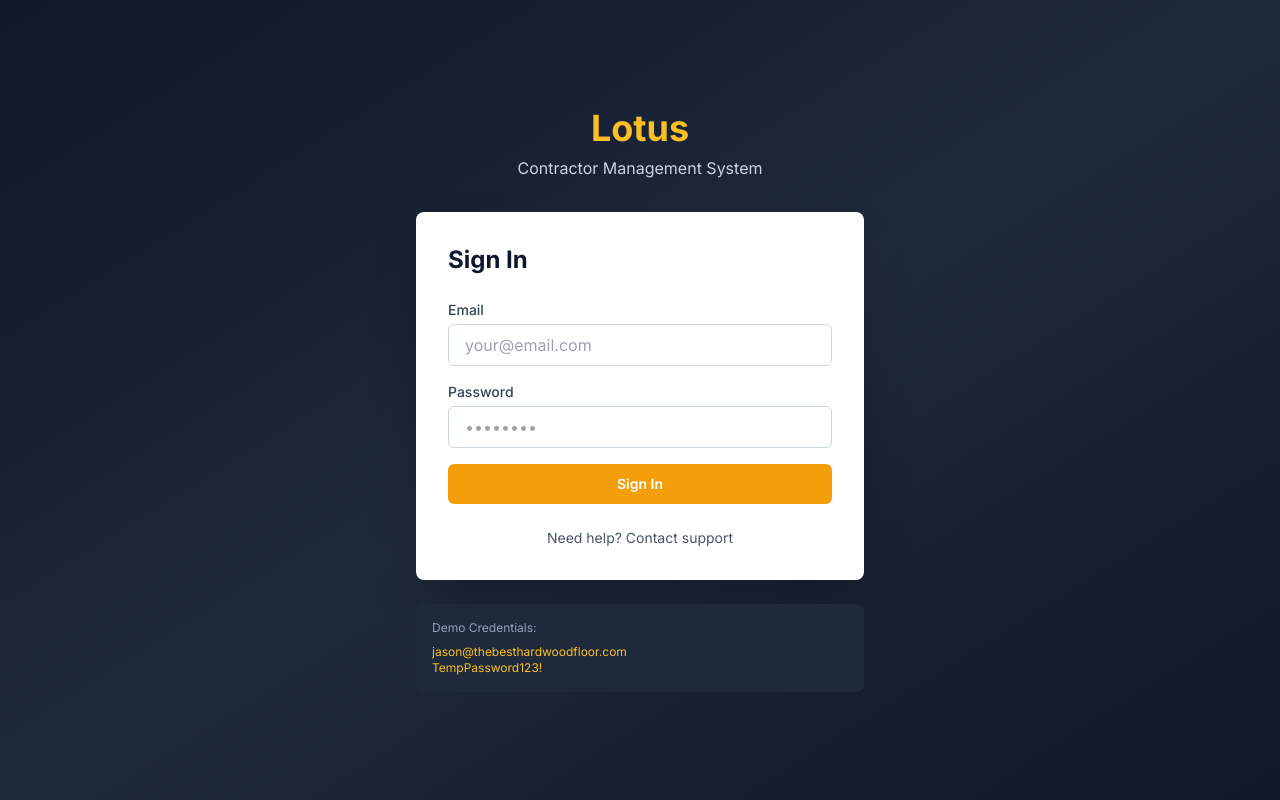
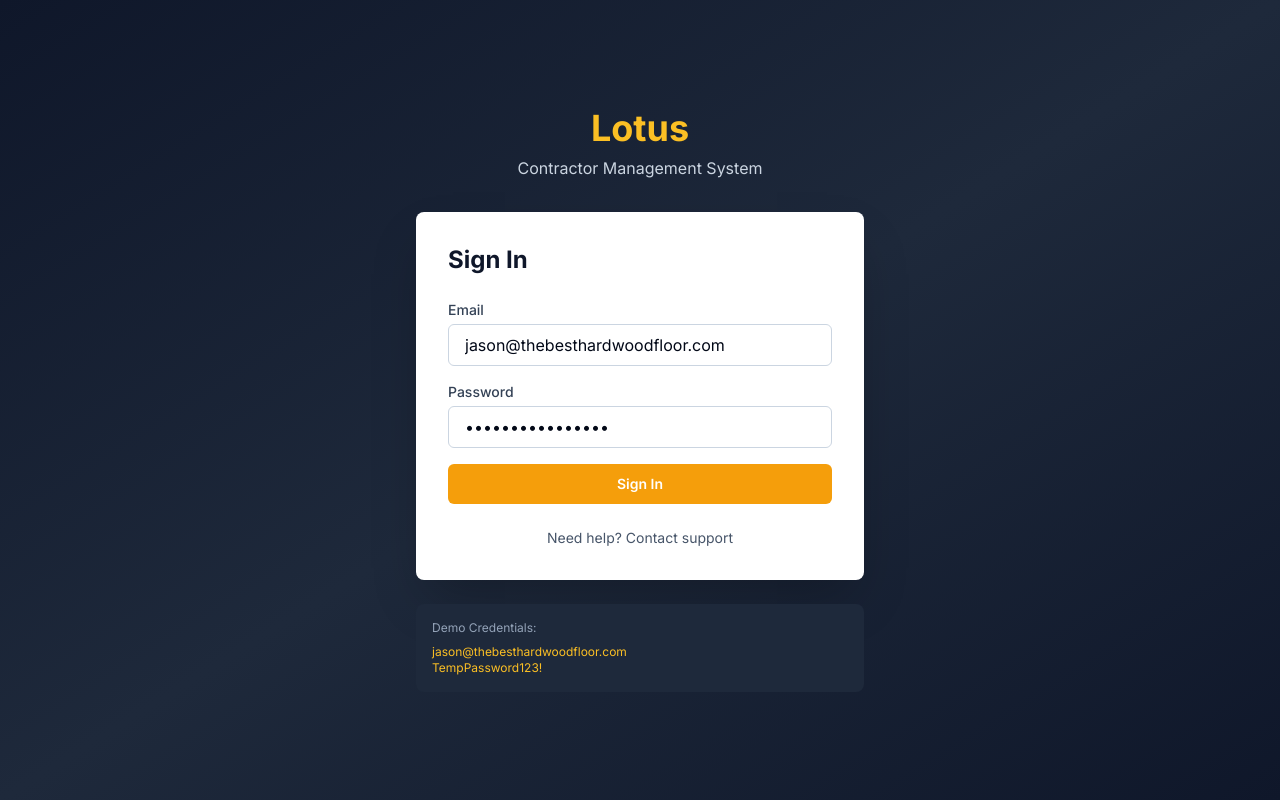
Before and after one commit to jonteeter/contractor-jason, a Next.js app: page /login in a window 1280 px wide. Built offline with nearby package versions, Linux system fonts and the light colour scheme; no server answers.

Commit message:
Fix iOS Safari issues, add error handling, auto-fill login credentials

```diff
--- a/src/app/login/page.tsx
+++ b/src/app/login/page.tsx
@@ -7,8 +7,8 @@ import { supabase } from '@/lib/supabase/client'
 
 export default function LoginPage() {
   const router = useRouter()
-  const [email, setEmail] = useState('')
-  const [password, setPassword] = useState('')
+  const [email, setEmail] = useState('jason@thebesthardwoodfloor.com')
+  const [password, setPassword] = useState('TempPassword123!')
   const [error, setError] = useState('')
   const [loading, setLoading] = useState(false)
 
```
